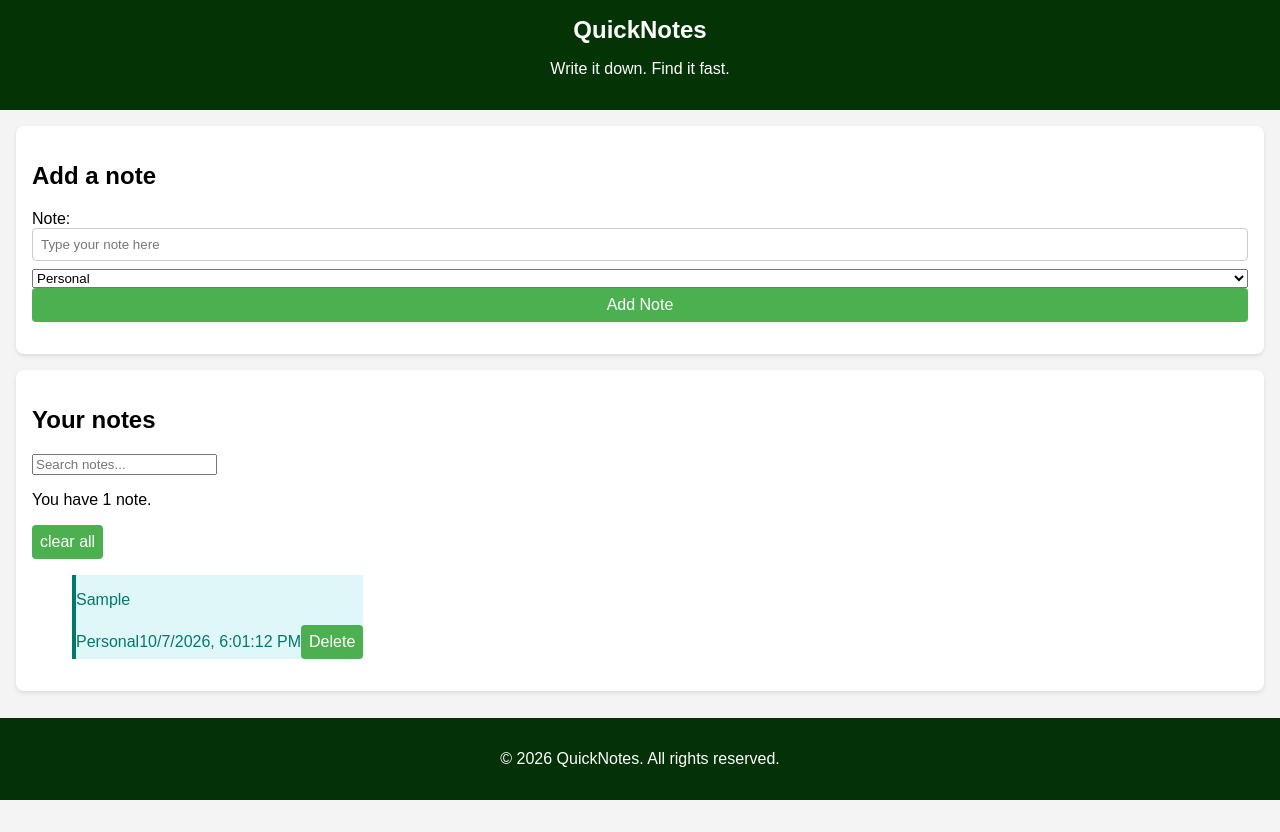
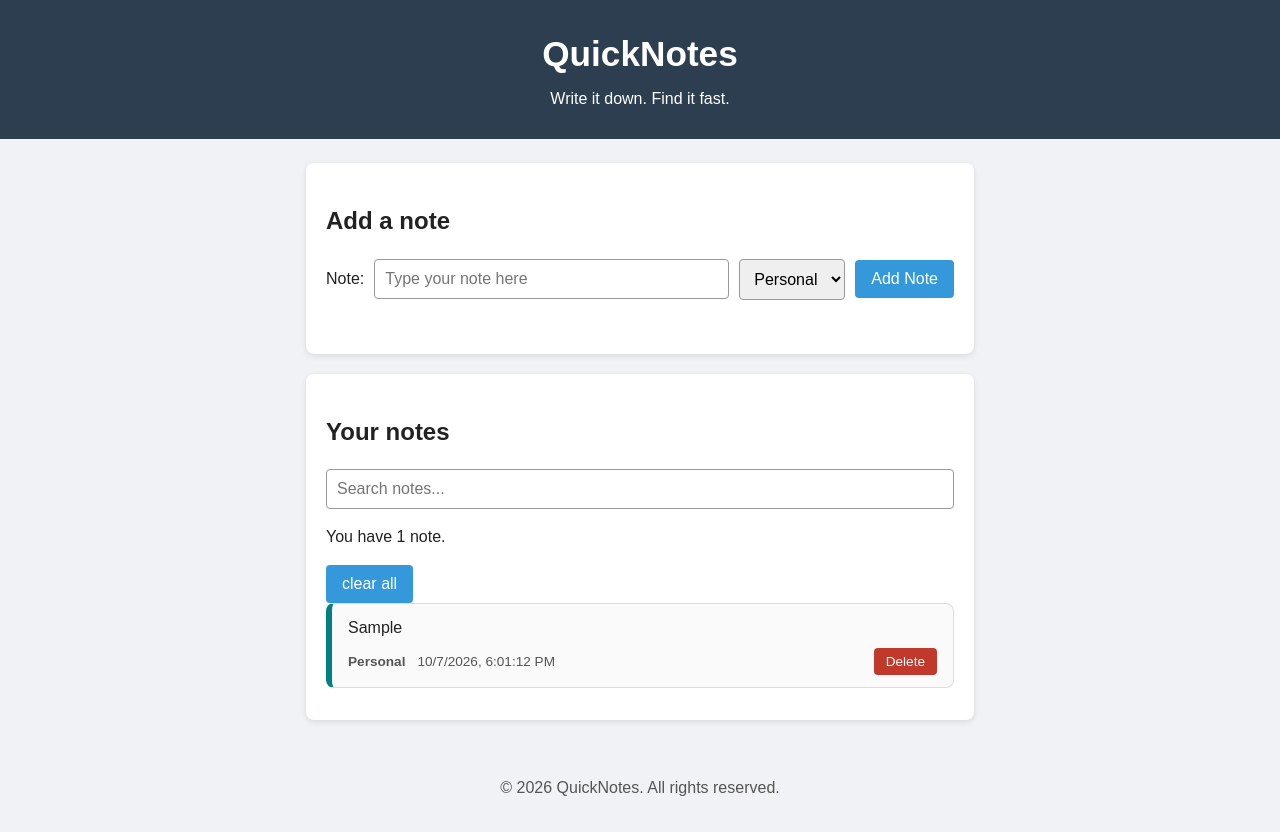
Before and after one commit to dolpinechebet-svg/Quicknotes-App, a plain HTML site: page index.html in a window 1280 px wide. Both pictures are taken after typing "Sample" into the empty fields and a click on the button "Add Note". Before the commit the page ends 800 px from the top, so only its background shows below. Drawn offline with Linux system fonts and the light colour scheme.

Commit message:
Fix CSS selectors and category classes

```diff
--- a/style.css
+++ b/style.css
@@ -1,152 +1,165 @@
 * {
   box-sizing: border-box;
 }
+
 body {
+  margin: 0;
   font-family: Arial, sans-serif;
-  margin: 0;
-  padding: 0;
-  background-color: #f4f4f4;
+  line-height: 1.5;
+  background-color: #f0f2f5;
+  color: #222;
 }
+
 header {
-  background-color: #043406;
+  background-color: #2c3e50;
   color: white;
-  padding: 1rem;
   text-align: center;
+  padding: 28px 16px;
 }
+
 header h1 {
   margin: 0;
+  font-size: 2.2rem;
 }
+
+header p {
+  margin: 6px 0 0;
+}
+
 main {
-  padding: 1rem;
+  max-width: 700px;
+  margin: 24px auto;
+  padding: 0 16px;
 }
+
 section {
   background-color: white;
-  padding: 1rem;
-    margin-bottom: 1rem;
-    border-radius: 8px;
-    box-shadow: 0 2px 4px rgba(0, 0, 0, 0.1);
+  padding: 20px;
+  margin-bottom: 20px;
+  border-radius: 8px;
+  box-shadow: 0 2px 6px rgba(0, 0, 0, 0.1);
 }
+
 footer {
-  background-color: #053107;
-  color: white;
   text-align: center;
-  padding: 1rem;
-  position: fixed;
-  bottom: 0;
+  padding: 16px;
+  color: #555;
+}
+
+/* Form with Flexbox */
+form {
+  display: flex;
+  gap: 10px;
+  align-items: center;
+}
+
+#note-input {
+  flex: 1;
+}
+
+input,
+select {
+  padding: 10px;
+  font-size: 1rem;
+  border: 1px solid #999;
+  border-radius: 4px;
+}
+
+#search-input {
   width: 100%;
 }
-#note-form {
-  display: flex;
-  flex-direction: column;
-}
-input[type="text"], textarea {
-  margin-bottom: 0.5rem;
-  padding: 0.5rem;
-  border: 1px solid #ccc;
-  border-radius: 4px;
-}
-search-input {
-  margin-bottom: 1rem;
-  padding: 0.5rem;
-  width: 100%;
-  border: 1px solid #ccc;
-  border-radius: 4px;
-}
+
 button {
-  background-color: #4CAF50;
+  background-color: #3498db;
   color: white;
   border: none;
-  padding: 0.5rem;
-  cursor: pointer;
+  padding: 10px 16px;
   border-radius: 4px;
   font-size: 1rem;
   cursor: pointer;
-  transition: background-color 0.3s ease;
+  transition: background-color 0.3s;
 }
+
 button:hover {
-  background-color: #45a049;
+  background-color: #2c3e50;
 }
-/*message */
-error-message {
+
+/* Messages */
+#error-message {
   color: red;
-  min-height: 1.5rem;
-  margin-bottom: 1rem;
+  min-height: 1.5em;
+  margin: 10px 0 0;
 }
-/*Notes list and cards */
+
+/* Notes list and cards */
 #notes-list {
-    list-style-type: none;
-  display: flex;
-  flex-wrap: wrap;
-  gap: 1rem;
+  list-style: none;
+  padding: 0;
+  margin: 0;
 }
-.note-card {
-  background-color: #fff;
+
+.note {
   padding: 12px 16px;
   margin-bottom: 12px;
+  border: 1px solid #ddd;
   border-radius: 8px;
-  border: 1px solid #ddd;
-  box-shadow: 0 2px 4px rgba(0, 0, 0, 0.1);
-  width: calc(33.333% - 1rem);
+  background-color: #fafafa;
 }
-.note-card note-text {
-  display: block;
-  margin-bottom: 8px;
-  font-size: 1rem;
+
+.note-text {
+  margin: 0 0 8px;
+  word-wrap: break-word;
 }
-.note metadata {
-  font-size: 0.8rem;
-  color: #d7118b;
-  gap: 4px;
+
+.note-meta {
+  display: flex;
   align-items: center;
-  display: flex;
+  gap: 12px;
+  font-size: 0.85rem;
+  color: #555;
 }
-.note label {
+
+.note-label {
   font-weight: bold;
-  margin-right: 4px;
-  background-color: #f0f0f0;
-  padding: 2px 4px;
-    border-radius: 4px;
-    font-size: 0.75rem;
 }
-.delete-button:hover {
-  background-color: #f44336;
-  color: white;
-  border: none;
-  padding: 0.25rem 0.5rem;
-  cursor: pointer;
-  border-radius: 4px;
-  font-size: 0.75rem;
+
+.delete-btn {
+  margin-left: auto;
+  background-color: #c0392b;
+  padding: 6px 12px;
+  font-size: 0.85rem;
 }
+
+.delete-btn:hover {
+  background-color: #7b241c;
+}
+
 .empty-message {
-  text-align: center;
-  color: #888;
-  font-size: 1rem;
-  margin-top: 2rem;
+  color: #555;
   font-style: italic;
 }
-/*category style */
+
+/* Category styles */
 .category-personal {
-  background-color: #e0f7fa;
-  color: #00796b;
-  border-left: 4px solid #00796b;
+  border-left: 6px solid teal;
 }
+
 .category-work {
-  background-color: #fff3e0;
-  color: #f57c00;
-  border-left: 4px solid #f57c00;
+  border-left: 6px solid darkred;
 }
-.category-todo {
-  background-color: #f1f8e9;
-  color: #388e3c;
-  border-left: 4px solid #388e3c;
+
+.category-study {
+  border-left: 6px solid #2980b9;
 }
-/*small screen */
-@media (max-width: 768px) {
-  .note-card {
-    width: calc(50% - 1rem);
-    align-items: center;
+
+/* Small screens */
+@media (max-width: 600px) {
+  form {
+    flex-direction: column;
+    align-items: stretch;
+  }
+
+  header h1 {
+    font-size: 1.6rem;
   }
 }
-header h1 {
-  font-size: 1.5rem;
-}
```
